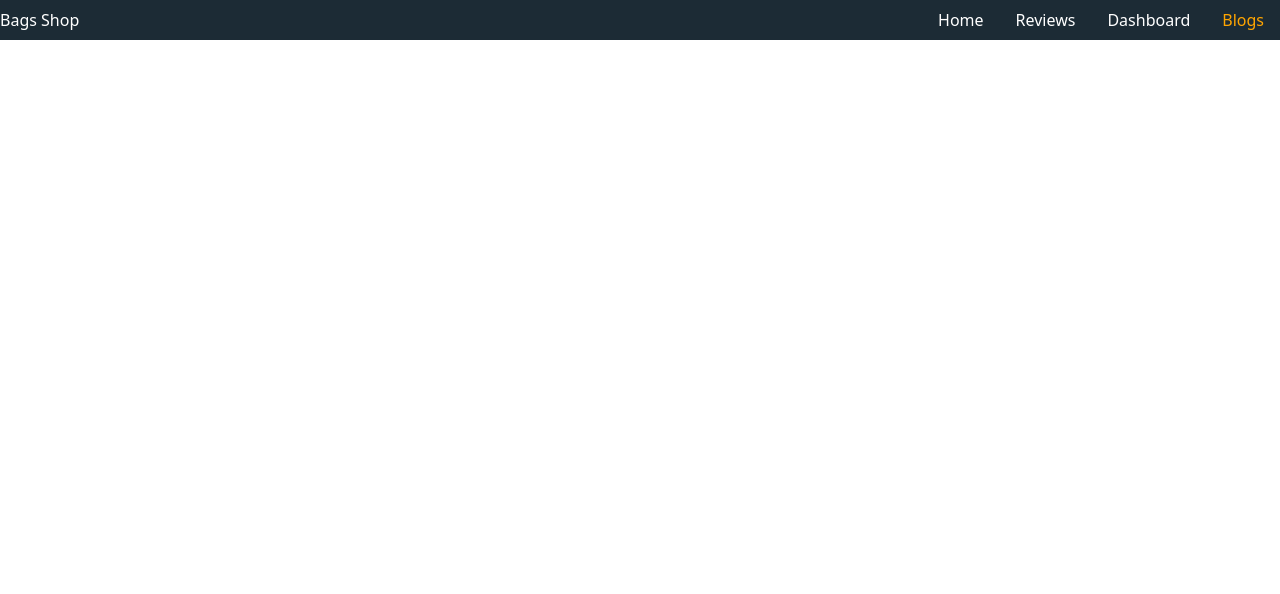
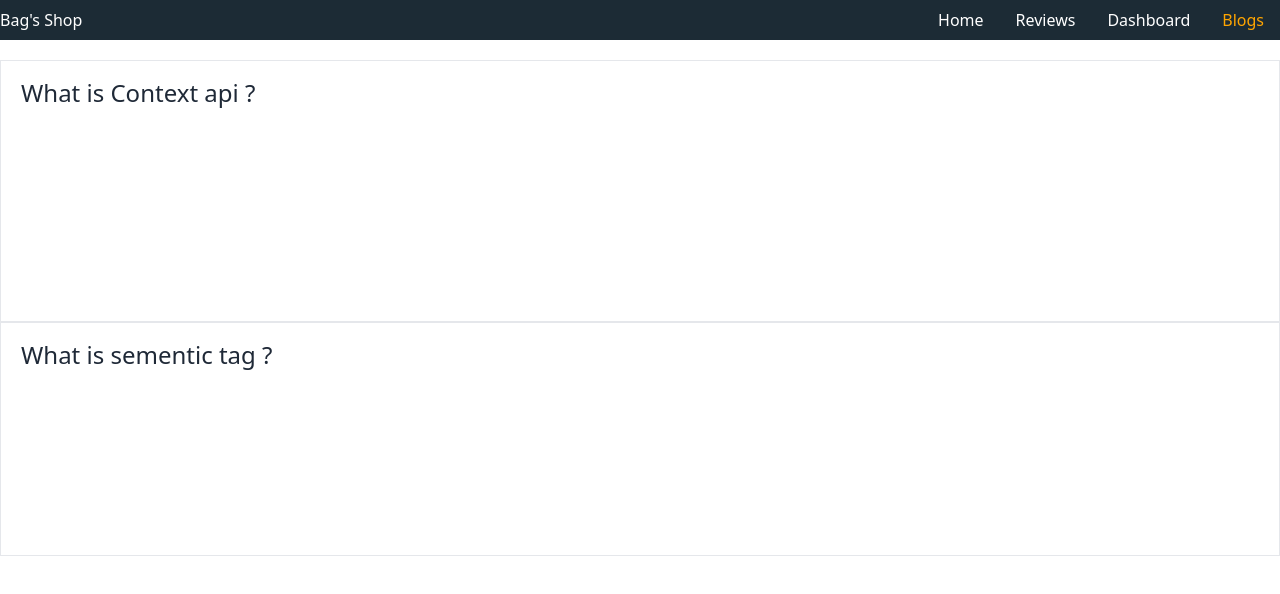
Before and after one commit to Minhaj-Rabby/-product-analysis-website-Minhaj-Rabby, a React (Create React App) app: page /blogs in a window 1280 px wide. Shown: the top 594 px of the page. Built offline with nearby package versions, Linux system fonts and the light colour scheme; what tw-elements would draw is missing.

Commit message:
Blogs/question added

```diff
--- a/public/index.html
+++ b/public/index.html
@@ -5,7 +5,7 @@
 
 		<meta name="viewport" content="width=device-width, initial-scale=1" />
 		<link rel="shortcut icon" href="img/fav.png" type="image/x-icon" />
-		<title>Bags Shop | Review</title>
+		<title>Bag's Shop</title>
 	</head>
 	<body>
 		<noscript>You need to enable JavaScript to run this app.</noscript>
--- a/src/components/Blogs/Blogs.js
+++ b/src/components/Blogs/Blogs.js
@@ -1,9 +1,120 @@
-import React from 'react';
-
+import React from "react";
+import "tw-elements";
 const Blogs = () => {
 	return (
-		<div>
+		<div className="mt-5 pt-10 container mx-auto">
+			<div className="accordion accordion-flush " id="accordionExample">
+				<div className="accordion-item bg-white border border-gray-200">
+					<h2 className="accordion-header mb-0" id="headingOne">
+						<button
+							className="
+									accordion-button
+									relative
+									flex
+									items-center
+									w-full
+									py-4
+									px-5
+									text-gray-800 text-left
+									bg-white
+									border-0
+									rounded-none
+									transition
+									focus:outline-none
+									text-2xl
+      						  "
+							type="button"
+							data-bs-toggle="collapse"
+							data-bs-target="#collapseOne"
+							aria-expanded="true"
+							aria-controls="collapseOne"
+						>
+							What is Context api ?
+						</button>
+					</h2>
+					<div
+						id="collapseOne"
+						className="accordion-collapse collapse show"
+						aria-labelledby="headingOne"
+						data-bs-parent="#accordionExample"
+					>
+						<div className="accordion-body py-4 px-5">
+							<p className="md:text-lg">
+								The React Context API is a way for a React app
+								to effectively produce global variables that can
+								be passed around.The Context API is a React structure that enables you to exchange unique details and assists in solving prop-drilling from all levels of your application.
+							</p>
+							<br />
+							<p className="md:text-lg">
+								React.createContext() is all you need. It
+								returns a consumer and a provider. Provider is a
+								component that as it's names suggests provides
+								the state to its children. It will hold the
+								"store" and be the parent of all the components
+								that might need that store. Consumer as it so
+								happens is a component that consumes and uses
+								the state.
+							</p>
+						</div>
+					</div>
+				</div>
+				<div className="accordion-item bg-white border border-gray-200">
+					<h2 className="accordion-header mb-0" id="headingTwo">
+						<button
+							className="
+									accordion-button
+									collapsed
+									relative
+									flex
+									items-center
+									w-full
+									py-4
+									px-5
+									text-2xl text-gray-800 text-left
+									bg-white
+									border-0
+									rounded-none
+									transition
+									focus:outline-none
+								"
+							type="button"
+							data-bs-toggle="collapse"
+							data-bs-target="#collapseTwo"
+							aria-expanded="false"
+							aria-controls="collapseTwo"
+						>
+							What is sementic tag ?
+						</button>
+					</h2>
+					<div
+						id="collapseTwo"
+						className="accordion-collapse collapse"
+						aria-labelledby="headingTwo"
+						data-bs-parent="#accordionExample"
+					>
+						<div className="accordion-body py-4 px-5">
+							<p className="md:text-lg">Semantic HTML refers to syntax that makes the HTML more comprehensible by better defining the different sections and layout of web pages.
+								Semantic HTML elements are those that clearly
+								describe their meaning in a human- and
+								machine-readable way. Elements such as 'header',
+								'footer' and 'article' are all considered
+								semantic because they accurately describe the
+								purpose of the element and the type of content
+								that is inside them.
+							</p>
+							<br />
+							<p className="md:text-lg">
 
+								<span className="font-bold">
+									Examples of semantic elements:
+								</span>{" "}
+								header', 'footer' and 'article' - Clearly
+								defines its content.
+							</p>
+						</div>
+					</div>
+				</div>
+			</div>
 		</div>
 	);
 };
--- a/src/components/Header/Header.js
+++ b/src/components/Header/Header.js
@@ -12,7 +12,7 @@ const Header = () => {
 				<nav className="flex justify-between items-center py-2 md:px-0 px-4">
 					<div>
 						<NavLink to={"/"}>
-							<span>Bags Shop</span>
+							<span>Bag's Shop</span>
 						</NavLink>
 					</div>
 					<div
```
